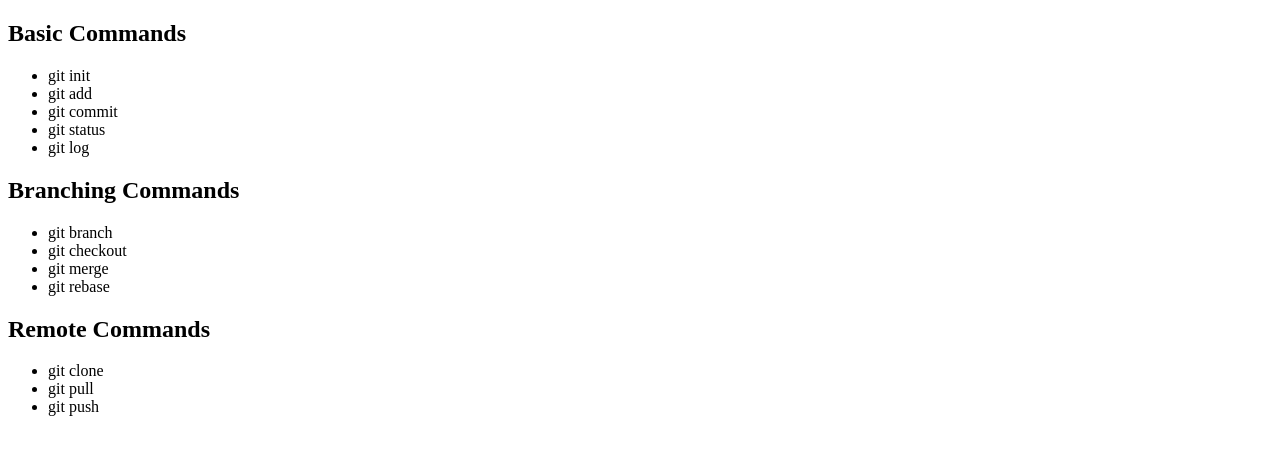
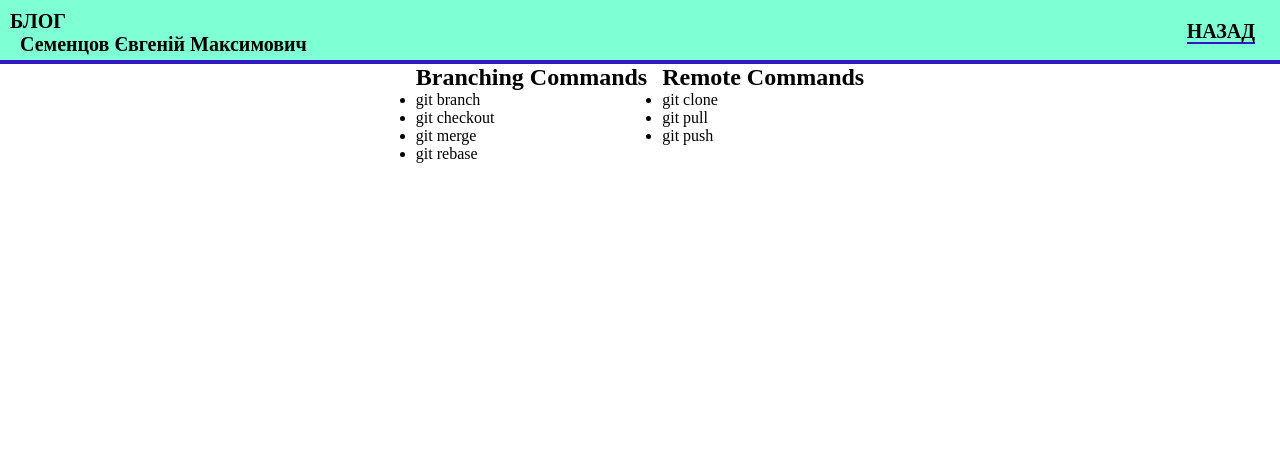
Before and after one commit to EuuGenee/PZ_1_6, a plain HTML site: page git_commands.html in a window 1280 px wide. Drawn offline with Linux system fonts and the light colour scheme.

Commit message:
Create git_command

```diff
--- a/git_commands.html
+++ b/git_commands.html
@@ -4,35 +4,41 @@
     <meta charset="UTF-8">
     <meta http-equiv="X-UA-Compatible" content="IE=edge">
     <meta name="viewport" content="width=device-width, initial-scale=1.0">
+    <link rel="stylesheet" href="style.css">
     <title>Document</title>
 </head>
 <title>
 
 </title>
 <body>
-    <h2>Basic Commands</h2>
-    <ul>
-      <li>git init</li>
-      <li>git add</li>
-      <li>git commit</li>
-      <li>git status</li>
-      <li>git log</li>
-    </ul>
+  <div class="header_cont">
+    <div class="left_content">
+       <div href="" class="logo">Блог</div>
+       <p class="user">Семенцов Євгеній Максимович</p>
+    </div>
+    <div class="right_content" >
+        <a href="file:///C:/Users/Eugene/Desktop/PZ_/index.html" class="nav">Назад</a>
+    </div>
+</div>
+<div style="display: flex; justify-content: center;">
 
-    <h2>Branching Commands</h2>
-    <ul>
+
+
+    <ul style="margin-right:15px">
+      <h2>Branching Commands</h2>
       <li>git branch</li>
       <li>git checkout</li>
       <li>git merge</li>
       <li>git rebase</li>
     </ul>
 
-    <h2>Remote Commands</h2>
+
     <ul>
+      <h2>Remote Commands</h2>
       <li>git clone</li>
       <li>git pull</li>
       <li>git push</li>
     </ul>
-
+    </div>
 </body>
 </html>
```
